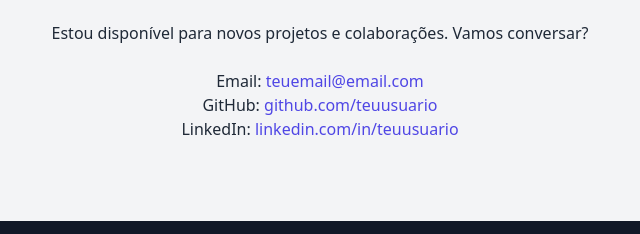
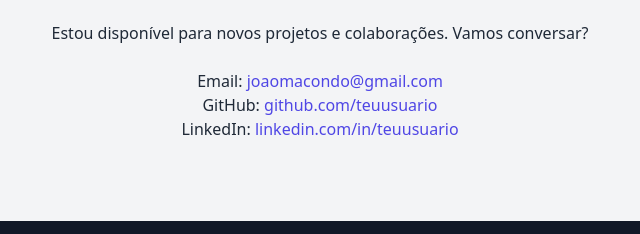
Before and after one commit to JoaoMacondo/joaomacondo.github.io, a plain HTML site: page index.html in a window 1280 px wide. Shown: the part 2067-2301 px from the top of the page, 320-960 px from the left. Drawn offline with nearby package versions, Linux system fonts and the light colour scheme.

Commit message:
primeiro comit

```diff
--- a/index.html
+++ b/index.html
@@ -96,7 +96,7 @@
       <div class="max-w-4xl mx-auto px-6 text-center">
          <h2 class="text-3xl font-bold mb-6">Entre em Contato</h2>
          <p class="mb-6">Estou disponível para novos projetos e colaborações. Vamos conversar?</p>
-         <p>Email: <a href="mailto:teuemail@email.com" class="text-indigo-600 hover:underline">teuemail@email.com</a>
+         <p>Email: <a href="mailto:teuemail@email.com" class="text-indigo-600 hover:underline">joaomacondo@gmail.com</a>
          </p>
          <p>GitHub: <a href="https://github.com/teuusuario" target="_blank"
                class="text-indigo-600 hover:underline">github.com/teuusuario</a></p>
```
